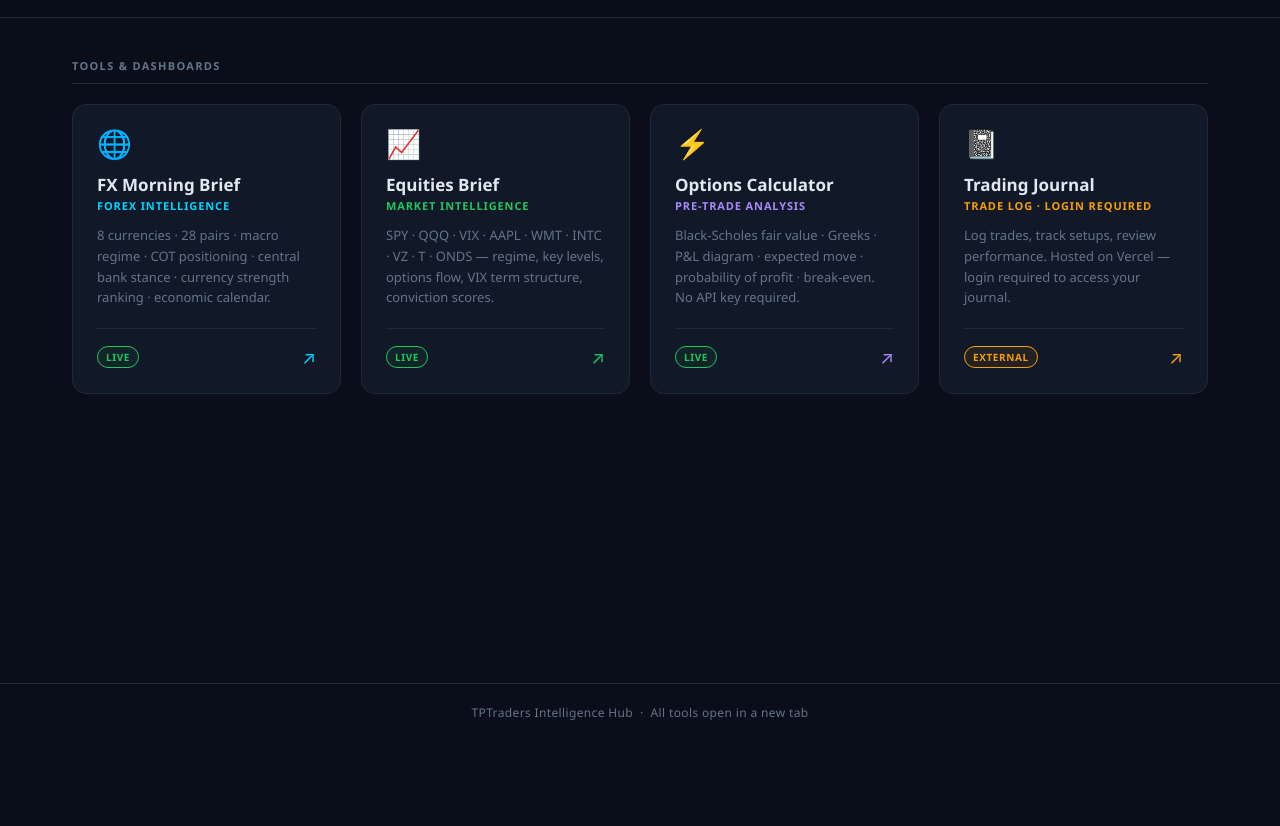
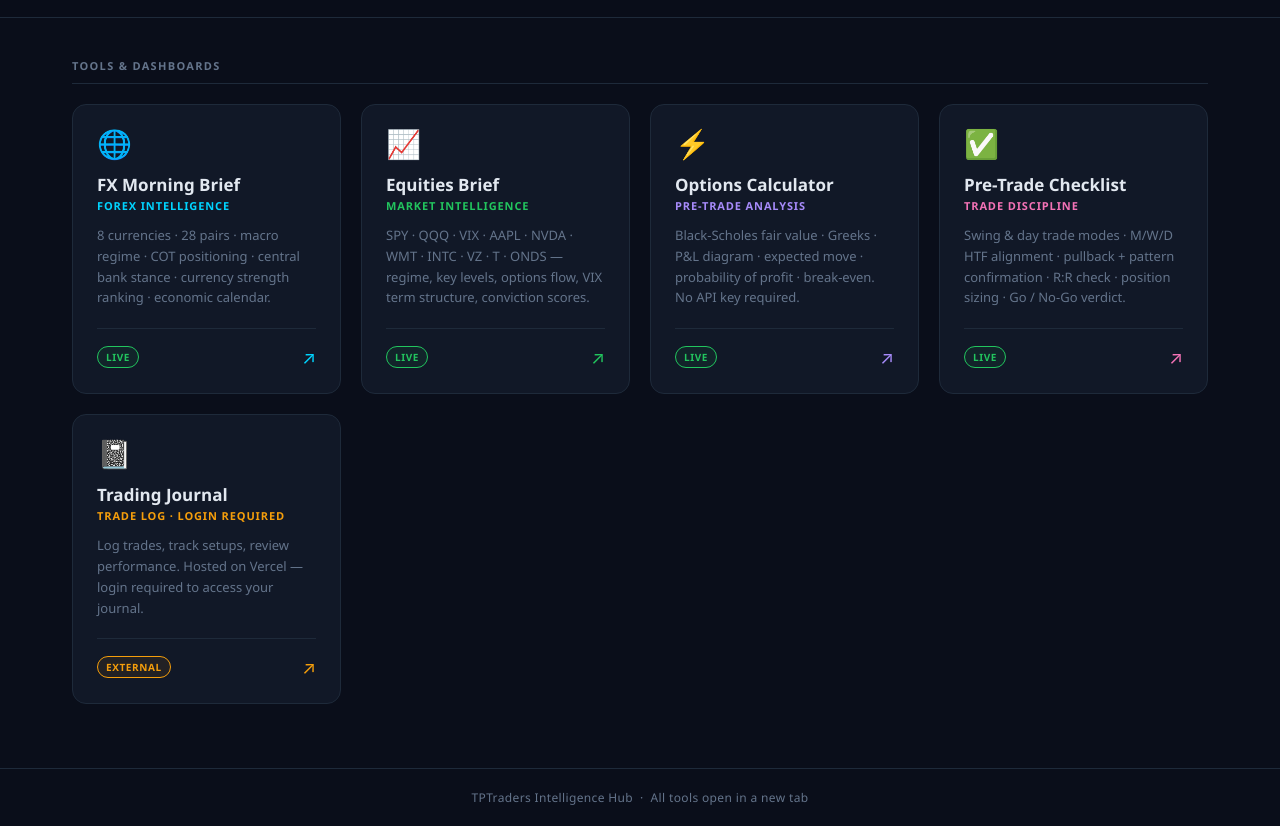
Before and after one commit to cbell0920/tptraders-hub, a plain HTML site: page index.html in a window 1280 px wide. Shown: the part 59-885 px from the top of the page. Before the commit the page ends 800 px from the top, so only its background shows below. Drawn offline with Linux system fonts and the light colour scheme.

Commit message:
add pre-trade checklist tile

```diff
--- a/index.html
+++ b/index.html
@@ -18,6 +18,7 @@
     --eq:       #22c55e;
     --opt:      #a78bfa;
     --jnl:      #f59e0b;
+    --chk:      #f472b6;
   }
 
   *, *::before, *::after { box-sizing: border-box; margin: 0; padding: 0; }
@@ -105,8 +106,8 @@
     border: 1px solid currentColor;
   }
 
-  #session-badge.open    { color: var(--eq); border-color: var(--eq); background: #22c55e12; }
-  #session-badge.pre     { color: var(--fx); border-color: var(--fx); background: #00d4ff12; }
+  #session-badge.open    { color: var(--eq);  border-color: var(--eq);  background: #22c55e12; }
+  #session-badge.pre     { color: var(--fx);  border-color: var(--fx);  background: #00d4ff12; }
   #session-badge.after   { color: var(--opt); border-color: var(--opt); background: #a78bfa12; }
   #session-badge.closed  { color: var(--muted); border-color: var(--dim); background: transparent; }
 
@@ -220,7 +221,7 @@
     border: 1px solid;
   }
 
-  .status-badge.live  { color: var(--eq); border-color: var(--eq); background: #22c55e12; }
+  .status-badge.live  { color: var(--eq);  border-color: var(--eq);  background: #22c55e12; }
   .status-badge.ext   { color: var(--jnl); border-color: var(--jnl); background: #f59e0b12; }
   .status-badge.soon  { color: var(--muted); border-color: var(--dim); background: transparent; }
 
@@ -237,6 +238,7 @@
   .tile-eq  { --t: var(--eq); }
   .tile-opt { --t: var(--opt); }
   .tile-jnl { --t: var(--jnl); }
+  .tile-chk { --t: var(--chk); }
 
   /* ── FOOTER ── */
   footer {
@@ -295,7 +297,7 @@
       <div class="tile-icon">📈</div>
       <div class="tile-name">Equities Brief</div>
       <div class="tile-sub">Market Intelligence</div>
-      <div class="tile-desc">SPY · QQQ · VIX · AAPL · WMT · INTC · VZ · T · ONDS — regime, key levels, options flow, VIX term structure, conviction scores.</div>
+      <div class="tile-desc">SPY · QQQ · VIX · AAPL · NVDA · WMT · INTC · VZ · T · ONDS — regime, key levels, options flow, VIX term structure, conviction scores.</div>
       <div class="tile-footer">
         <span class="status-badge live">Live</span>
         <span class="tile-arrow">↗</span>
@@ -308,6 +310,18 @@
       <div class="tile-name">Options Calculator</div>
       <div class="tile-sub">Pre-Trade Analysis</div>
       <div class="tile-desc">Black-Scholes fair value · Greeks · P&amp;L diagram · expected move · probability of profit · break-even. No API key required.</div>
+      <div class="tile-footer">
+        <span class="status-badge live">Live</span>
+        <span class="tile-arrow">↗</span>
+      </div>
+    </a>
+
+    <!-- Pre-Trade Checklist -->
+    <a class="tile tile-chk" href="https://cbell0920.github.io/pre-trade-checklist" target="_blank" rel="noopener">
+      <div class="tile-icon">✅</div>
+      <div class="tile-name">Pre-Trade Checklist</div>
+      <div class="tile-sub">Trade Discipline</div>
+      <div class="tile-desc">Swing &amp; day trade modes · M/W/D HTF alignment · pullback + pattern confirmation · R:R check · position sizing · Go / No-Go verdict.</div>
       <div class="tile-footer">
         <span class="status-badge live">Live</span>
         <span class="tile-arrow">↗</span>
```
